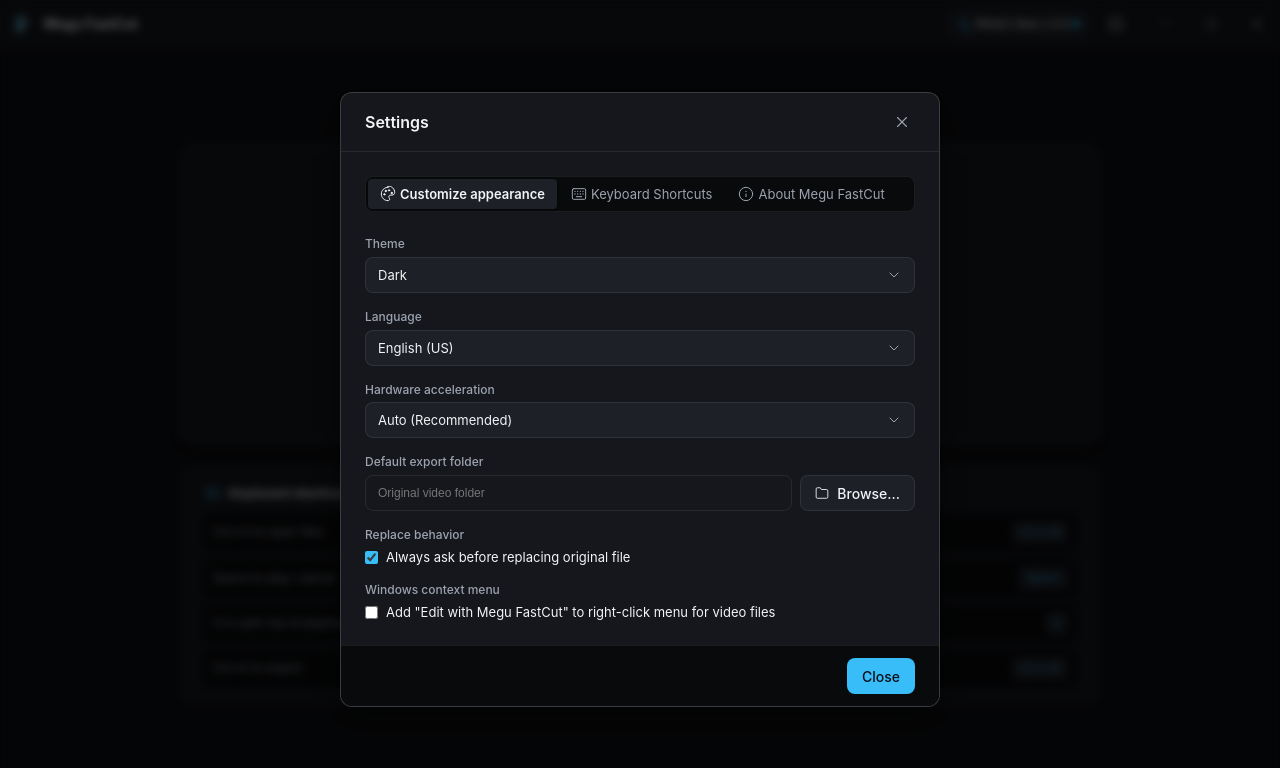
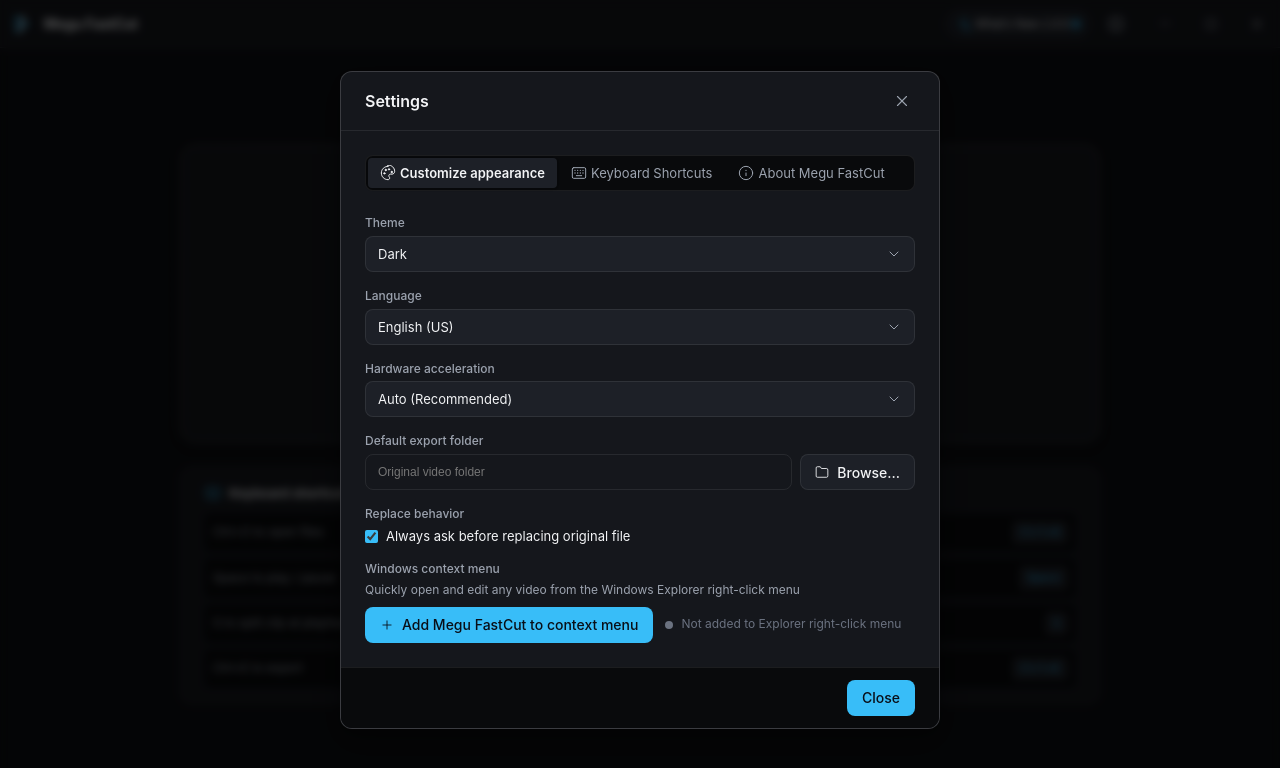
Before and after one commit to reigd/MeguFastCut, a React (Vite) app: page / in a window 1280 px wide. Both pictures are taken after a click on the button 1116 px from the left and 23 px from the top of the page. Shown: the top 768 px of the page. Built offline with nearby package versions, Linux system fonts and the light colour scheme.

Commit message:
feat(settings): replace context menu checkbox with dynamic Add/Remove action buttons

```diff
--- a/src/features/settings/SettingsModal.tsx
+++ b/src/features/settings/SettingsModal.tsx
@@ -9,7 +9,7 @@
 import { Theme, Locale } from '../../shared/types';
 import { t } from '../../shared/i18n';
 import { CHANGELOG } from '../../shared/changelog';
-import { PaletteIcon, KeyboardIcon, InfoIcon, FolderIcon } from '../../components/icons';
+import { PaletteIcon, KeyboardIcon, InfoIcon, FolderIcon, PlusIcon, TrashIcon } from '../../components/icons';
 import { isContextMenuRegistered, registerContextMenu, unregisterContextMenu } from '../../shared/ipc';
 
 export const SettingsModal: React.FC = () => {
@@ -204,24 +204,60 @@
 
             {/* Context Menu Integration */}
             <Field label={t('settings.context_menu')}>
-              <label
+              <div style={{ display: 'flex', flexDirection: 'column', gap: 'var(--space-2)' }}>
+                <span style={{ fontSize: 'var(--text-12)', color: 'var(--text-secondary)' }}>
+                  {t('settings.context_menu_desc')}
+                </span>
+                <div style={{ display: 'flex', alignItems: 'center', gap: 'var(--space-3)', flexWrap: 'wrap' }}>
+                  {isContextMenuActive ? (
+                    <Button
+                      variant="secondary"
+                      onClick={() => handleToggleContextMenu(false)}
                       style={{
+                        borderColor: 'var(--accent-danger, #ef4444)',
+                        color: 'var(--accent-danger, #ef4444)',
+                      }}
+                    >
+                      <TrashIcon size={14} />
+                      <span>{t('settings.context_menu_remove_btn')}</span>
+                    </Button>
+                  ) : (
+                    <Button
+                      variant="primary"
+                      onClick={() => handleToggleContextMenu(true)}
+                    >
+                      <PlusIcon size={14} />
+                      <span>{t('settings.context_menu_add_btn')}</span>
+                    </Button>
+                  )}
+                  <span
+                    style={{
+                      fontSize: 'var(--text-12)',
                       display: 'flex',
                       alignItems: 'center',
                       gap: 'var(--space-2)',
-                  fontSize: 'var(--text-13)',
-                  cursor: 'pointer',
-                  color: 'var(--text-primary)',
+                      color: isContextMenuActive
+                        ? 'var(--accent-success, #22c55e)'
+                        : 'var(--text-muted, #888888)',
                     }}
                   >
-                <input
-                  type="checkbox"
-                  checked={isContextMenuActive}
-                  onChange={(e) => handleToggleContextMenu(e.target.checked)}
-                  style={{ accentColor: 'var(--accent)' }}
+                    <span
+                      style={{
+                        width: 8,
+                        height: 8,
+                        borderRadius: '50%',
+                        background: isContextMenuActive
+                          ? 'var(--accent-success, #22c55e)'
+                          : 'var(--text-muted, #888888)',
+                        display: 'inline-block',
+                      }}
                     />
-                <span>{t('settings.context_menu_desc')}</span>
-              </label>
+                    {isContextMenuActive
+                      ? t('settings.context_menu_status_active')
+                      : t('settings.context_menu_status_inactive')}
+                  </span>
+                </div>
+              </div>
             </Field>
           </div>
         )}
--- a/src/locales/en-US.json
+++ b/src/locales/en-US.json
@@ -179,9 +179,13 @@
     "replace_behavior": "Replace behavior",
     "always_confirm_replace": "Always ask before replacing original file",
     "context_menu": "Windows context menu",
-    "context_menu_desc": "Add \"Edit with Megu FastCut\" to right-click menu for video files",
-    "context_menu_enabled": "Context menu entry registered",
-    "context_menu_disabled": "Context menu entry removed",
+    "context_menu_desc": "Quickly open and edit any video from the Windows Explorer right-click menu",
+    "context_menu_add_btn": "Add Megu FastCut to context menu",
+    "context_menu_remove_btn": "Remove Megu FastCut from context menu",
+    "context_menu_status_active": "Currently added to Explorer right-click menu",
+    "context_menu_status_inactive": "Not added to Explorer right-click menu",
+    "context_menu_enabled": "Added to context menu",
+    "context_menu_disabled": "Removed from context menu",
     "shortcuts": "Keyboard Shortcuts",
     "about": "About Megu FastCut",
     "version": "Version",
--- a/src/locales/uk.json
+++ b/src/locales/uk.json
@@ -179,9 +179,13 @@
     "replace_behavior": "Поведінка заміни",
     "always_confirm_replace": "Завжди вимагати підтвердження перед заміною",
     "context_menu": "Контекстне меню Windows",
-    "context_menu_desc": "Додати пункт «Редагувати в Megu FastCut» у контекстне меню відеофайлів",
-    "context_menu_enabled": "Пункт контекстного меню додано",
-    "context_menu_disabled": "Пункт контекстного меню видалено",
+    "context_menu_desc": "Швидке відкриття та редагування будь-якого відео з контекстного меню Проводника",
+    "context_menu_add_btn": "Додати Megu FastCut в контекстне меню",
+    "context_menu_remove_btn": "Видалити Megu FastCut з контекстного меню",
+    "context_menu_status_active": "Додано в контекстне меню Проводника",
+    "context_menu_status_inactive": "Не додано в контекстне меню Проводника",
+    "context_menu_enabled": "Додано в контекстне меню",
+    "context_menu_disabled": "Видалено з контекстного меню",
     "shortcuts": "Гарячі клавіші",
     "about": "Про Megu FastCut",
     "version": "Версія",
```
Also changed, not shown: 2 other files (tests, documents, lock files or other folders). Lines whose indentation alone changed are shown as unchanged.
